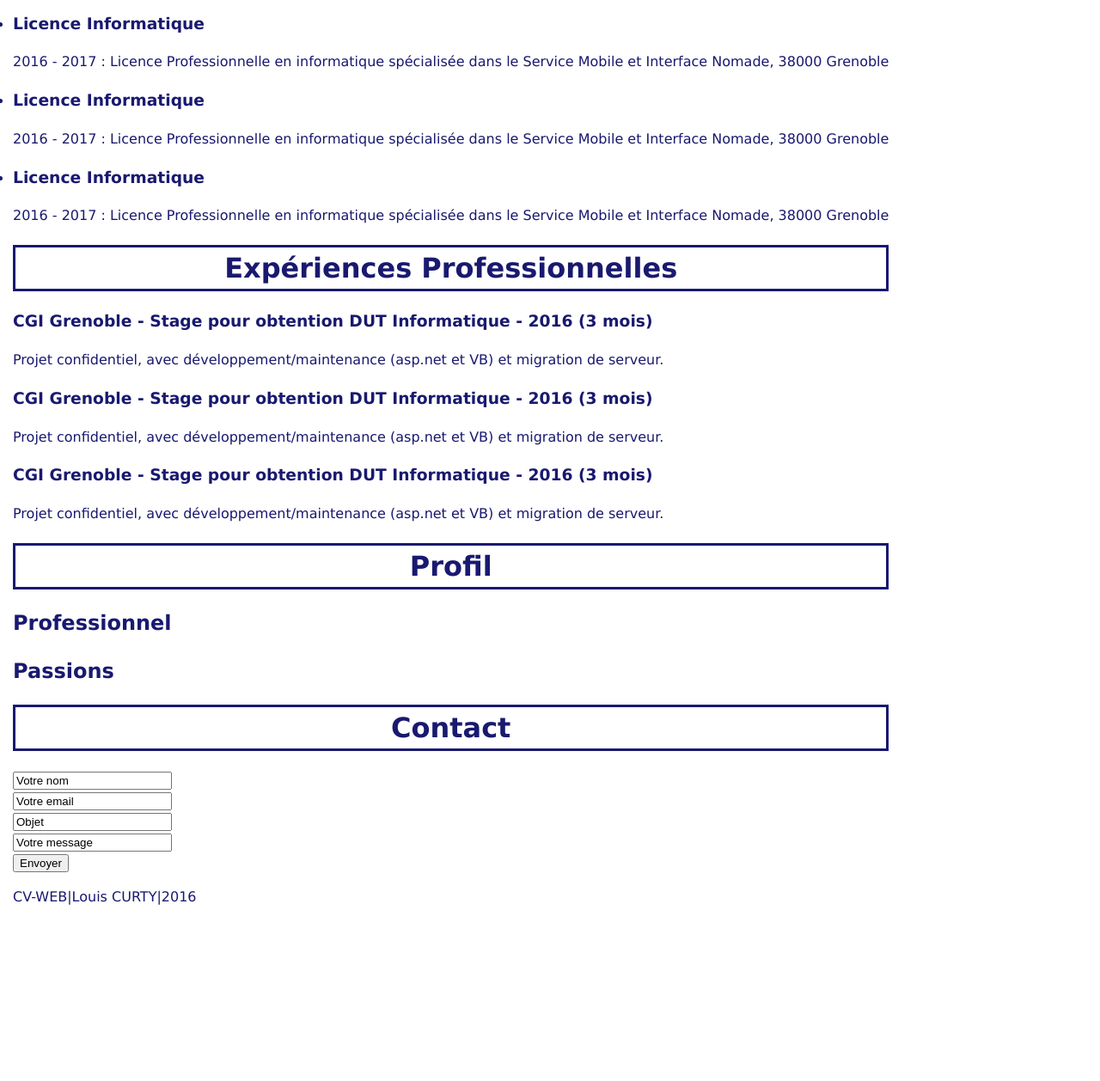
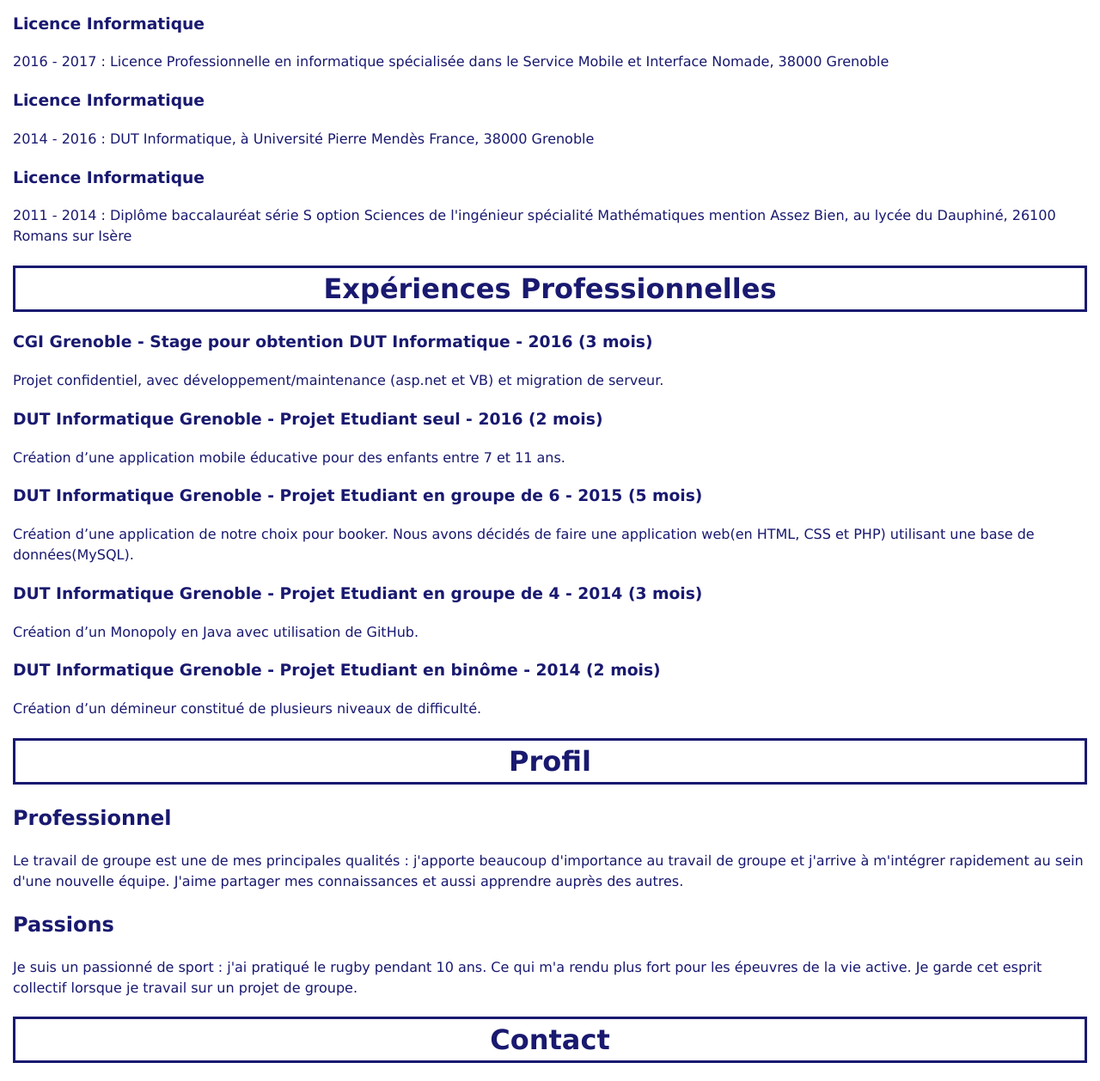
Before and after one commit to curtyl/cv, a website: page index.html in a window 1280 px wide. Shown: the part 611-1869 px from the top of the page at 86% size. Before the commit the page ends 1698 px from the top, so only its background shows below. Drawn offline with nearby package versions, Linux system fonts and the light colour scheme.

Commit message:
modification contenu index

```diff
--- a/index.html
+++ b/index.html
@@ -41,13 +41,14 @@
 			</div>
 			<div>
 				<h1>Formations</h1>
-				<ul>
+				<ul style="list-style-type:none">
 					<li><h3>Licence Informatique</h3>
 						<p>2016 - 2017 : Licence Professionnelle en informatique spécialisée dans le Service Mobile et Interface Nomade, 38000 Grenoble</p></li>
 					<li><h3>Licence Informatique</h3>
-						<p>2016 - 2017 : Licence Professionnelle en informatique spécialisée dans le Service Mobile et Interface Nomade, 38000 Grenoble</p></li>
+						<p>2014 - 2016 : DUT Informatique, à Université Pierre Mendès France, 38000 Grenoble</p></li>
 					<li><h3>Licence Informatique</h3>
-						<p>2016 - 2017 : Licence Professionnelle en informatique spécialisée dans le Service Mobile et Interface Nomade, 38000 Grenoble</p></li>
+						<p>2011 - 2014 : Diplôme baccalauréat série S option Sciences de l'ingénieur spécialité Mathématiques mention Assez Bien, au lycée du Dauphiné,
+							26100 Romans sur Isère</p></li>
 				</ul>
 			</div>
 			<div>
@@ -55,16 +56,29 @@
 				<ul style="list-style-type:none">
 					<li><h3>CGI Grenoble - Stage pour obtention DUT Informatique - 2016 (3 mois)</h3>
 						<p>Projet confidentiel, avec développement/maintenance (asp.net et VB) et migration de serveur.</p></li>
-					<li><h3>CGI Grenoble - Stage pour obtention DUT Informatique - 2016 (3 mois)</h3>
-						<p>Projet confidentiel, avec développement/maintenance (asp.net et VB) et migration de serveur.</p></li>
-					<li><h3>CGI Grenoble - Stage pour obtention DUT Informatique - 2016 (3 mois)</h3>
-						<p>Projet confidentiel, avec développement/maintenance (asp.net et VB) et migration de serveur.</p></li>
+					<li><h3>DUT Informatique Grenoble - Projet Etudiant seul - 2016 (2 mois)</h3>
+						<p>Création d’une application mobile éducative pour des enfants entre 7 et 11 ans.</p></li>
+					<li><h3>DUT Informatique Grenoble - Projet Etudiant en groupe de 6 - 2015 (5 mois)</h3>
+						<p>Création d’une application de notre choix pour booker. Nous avons décidés de faire une application web(en HTML, CSS et PHP)
+							 utilisant une base de données(MySQL).</p></li>
+					<li><h3>DUT Informatique Grenoble - Projet Etudiant en groupe de 4 - 2014 (3 mois)</h3>
+				 		<p>Création d’un Monopoly en Java avec utilisation de GitHub.</p></li>
+					<li><h3>DUT Informatique Grenoble - Projet Etudiant en binôme - 2014 (2 mois)</h3>
+						<p>Création d’un démineur constitué de plusieurs niveaux de difficulté.</p></li>
 				</ul>
 			</div>
 			<div>
 				<h1>Profil</h1>
 				<h2>Professionnel</h2>
+					<p>
+						Le travail de groupe est une de mes principales qualités : j'apporte beaucoup d'importance au travail de groupe et j'arrive
+						à m'intégrer rapidement au sein d'une nouvelle équipe. J'aime partager mes connaissances et aussi apprendre auprès des autres.
+					</p>
 				<h2>Passions</h2>
+					<p>
+						Je suis un passionné de sport : j'ai pratiqué le rugby pendant 10 ans. Ce qui m'a rendu plus fort pour les épeuvres de la vie active.
+						Je garde cet esprit collectif lorsque je travail sur un projet de groupe.
+					</p>
 			</div>
 			<div>
 				<h1>Contact</h1>
```
